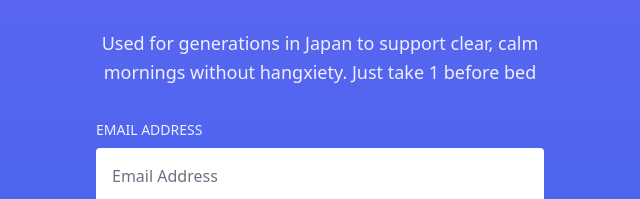
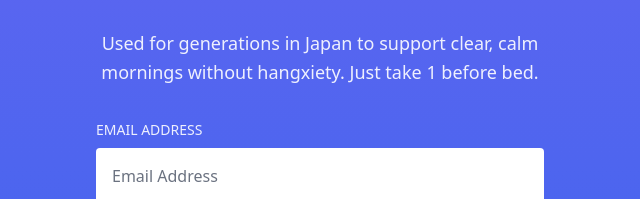
Before and after one commit to eamonblackwell1/PlacentaLandingPage, a plain HTML site: page index.html in a window 1280 px wide. Shown: the part 239-438 px from the top of the page, 320-960 px from the left. Drawn offline with nearby package versions, Linux system fonts and the light colour scheme; a web font is replaced by a local one.

Commit message:
Add period to subheadline ending ('Just take 1 before bed.')

```diff
--- a/index.html
+++ b/index.html
@@ -78,7 +78,7 @@
 
             <!-- Subheadline -->
             <p class="text-lg mb-8 opacity-90 leading-relaxed">
-                Used for generations in Japan to support clear, calm mornings without hangxiety. Just take 1 before bed
+                Used for generations in Japan to support clear, calm mornings without hangxiety. Just take 1 before bed.
             </p>
 
             <!-- Email Capture Form -->
```
